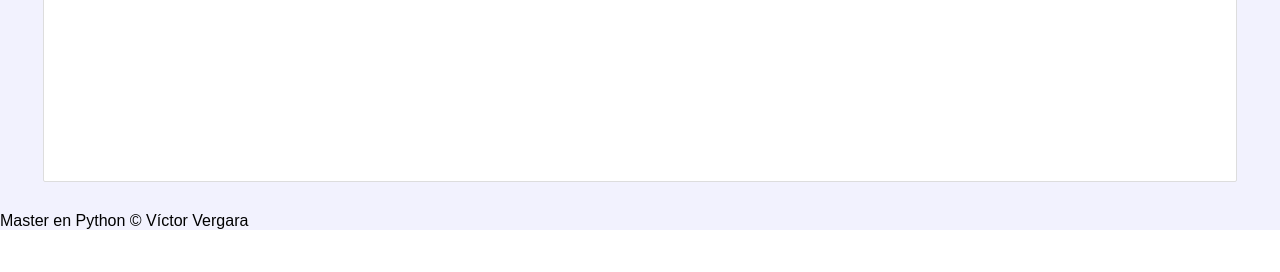
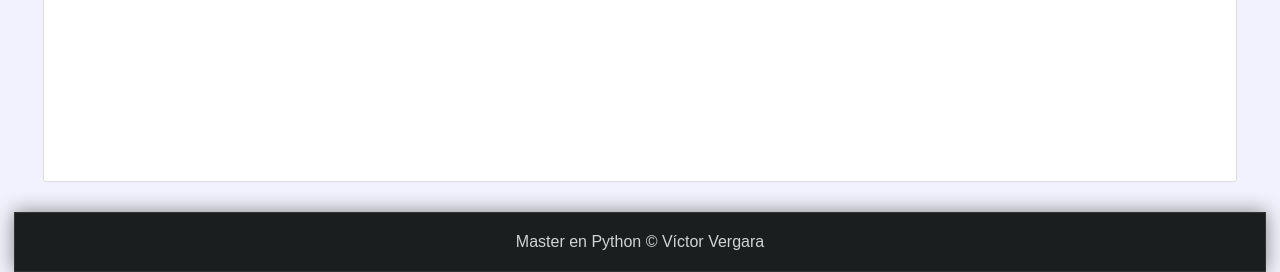
Before and after one commit to VergaraVictor/MasterEnPython, a Django app: page /pagina-pruebas/ in a window 1280 px wide. Shown: the part 1012-1284 px from the top of the page. Before the commit the page ends 1242 px from the top, so only its background shows below. Run offline with Django 3.2, Linux system fonts and the light colour scheme.

Commit message:
DandoFormaAlPieDePagina-footer

```diff
--- a/23-Django/aprendiendoDjango/miapp/static/css/styles.css
+++ b/23-Django/aprendiendoDjango/miapp/static/css/styles.css
@@ -131,3 +131,15 @@ nav ul li a:hover{
     margin-bottom: 10px;
     margin-top: 5px;
 }
+
+footer{
+    width: 1250px;
+    background-color: #1B1E1F;
+    border: 1px solid #333333;
+    color: #d1d4d6;
+    text-align: center;
+    margin: 0 auto;
+    padding-top: 20px;
+    padding-bottom: 20px;
+    box-shadow: 0px 0px 20px gray;
+}
```
